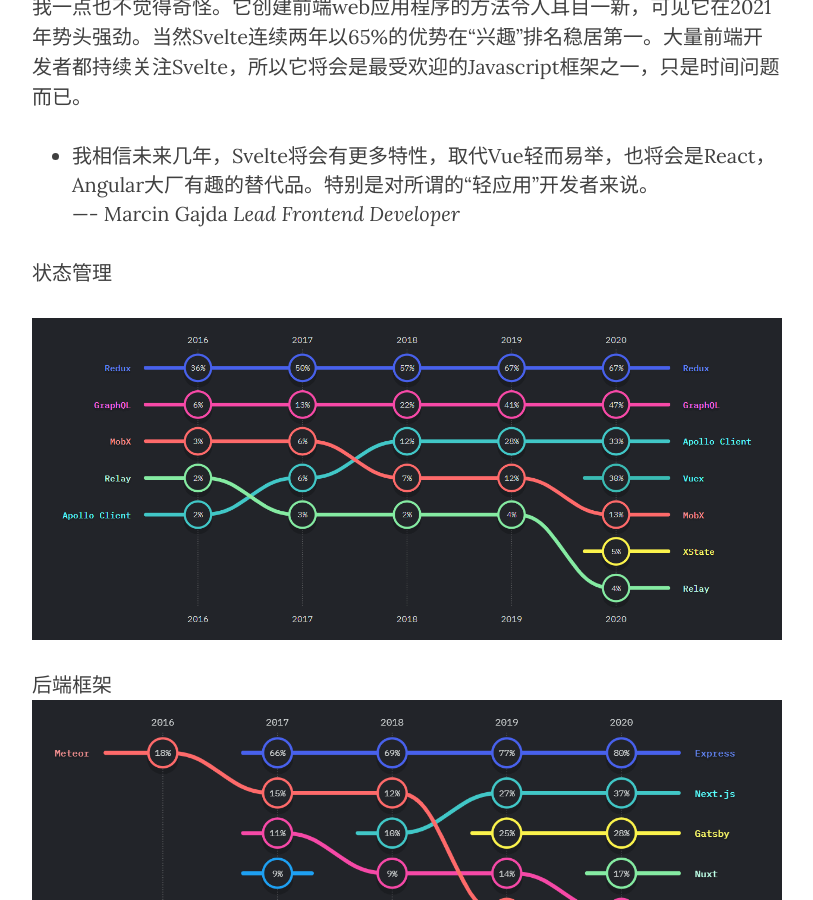
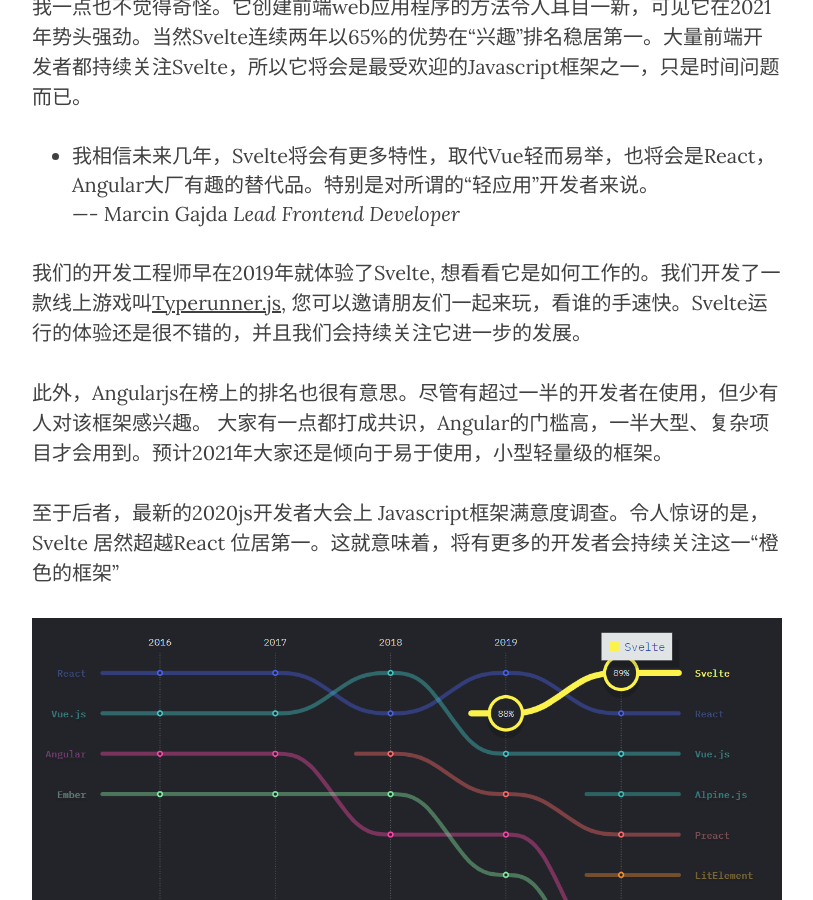
Before and after one commit to paulloo/paulloo.github.io, a Jekyll site: the page built from _posts/2021-04-26-frontend2021.markdown, in a window 1280 px wide and 900 px high, scrolled down 1919 px. Shown: the whole window, without its empty margins (233-1046 px from the left). Built offline with Jekyll 4.4.1, drawn with Linux system fonts in a browser that asks for light colours; nearby versions of some CDN libraries.

Commit message:
Svelte surpassed React

```diff
--- a/_posts/2021-04-26-frontend2021.markdown
+++ b/_posts/2021-04-26-frontend2021.markdown
@@ -28,6 +28,15 @@ Marcin Gajda: 就最常用的JS框架而言，[“State of JavaScript 2020”](h
 - 我相信未来几年，Svelte将会有更多特性，取代Vue轻而易举，也将会是React， Angular大厂有趣的替代品。特别是对所谓的“轻应用”开发者来说。
     ---- Marcin Gajda *Lead Frontend Developer*
 
+我们的开发工程师早在2019年就体验了Svelte, 想看看它是如何工作的。我们开发了一款线上游戏叫[Typerunner.js](https://tsh.io/typerunner/game/d95c099f-13b8-4ed9-8649-fb39d858ab49), 您可以邀请朋友们一起来玩，看谁的手速快。Svelte运行的体验还是很不错的，并且我们会持续关注它进一步的发展。
+
+此外，Angularjs在榜上的排名也很有意思。尽管有超过一半的开发者在使用，但少有人对该框架感兴趣。 大家有一点都打成共识，Angular的门槛高，一半大型、复杂项目才会用到。预计2021年大家还是倾向于易于使用，小型轻量级的框架。
+
+至于后者，最新的2020js开发者大会上 Javascript框架满意度调查。令人惊讶的是，Svelte 居然超越React 位居第一。这就意味着，将有更多的开发者会持续关注这一“橙色的框架”
+
+![js](/img/frontend2021/State-of-JS-the-most-used-Javascript-frameworks-Svelte_.png)
+
+
 状态管理
 
 ![js](/img/frontend2021/State-of-JS-data-layer-usage_.png)
```
